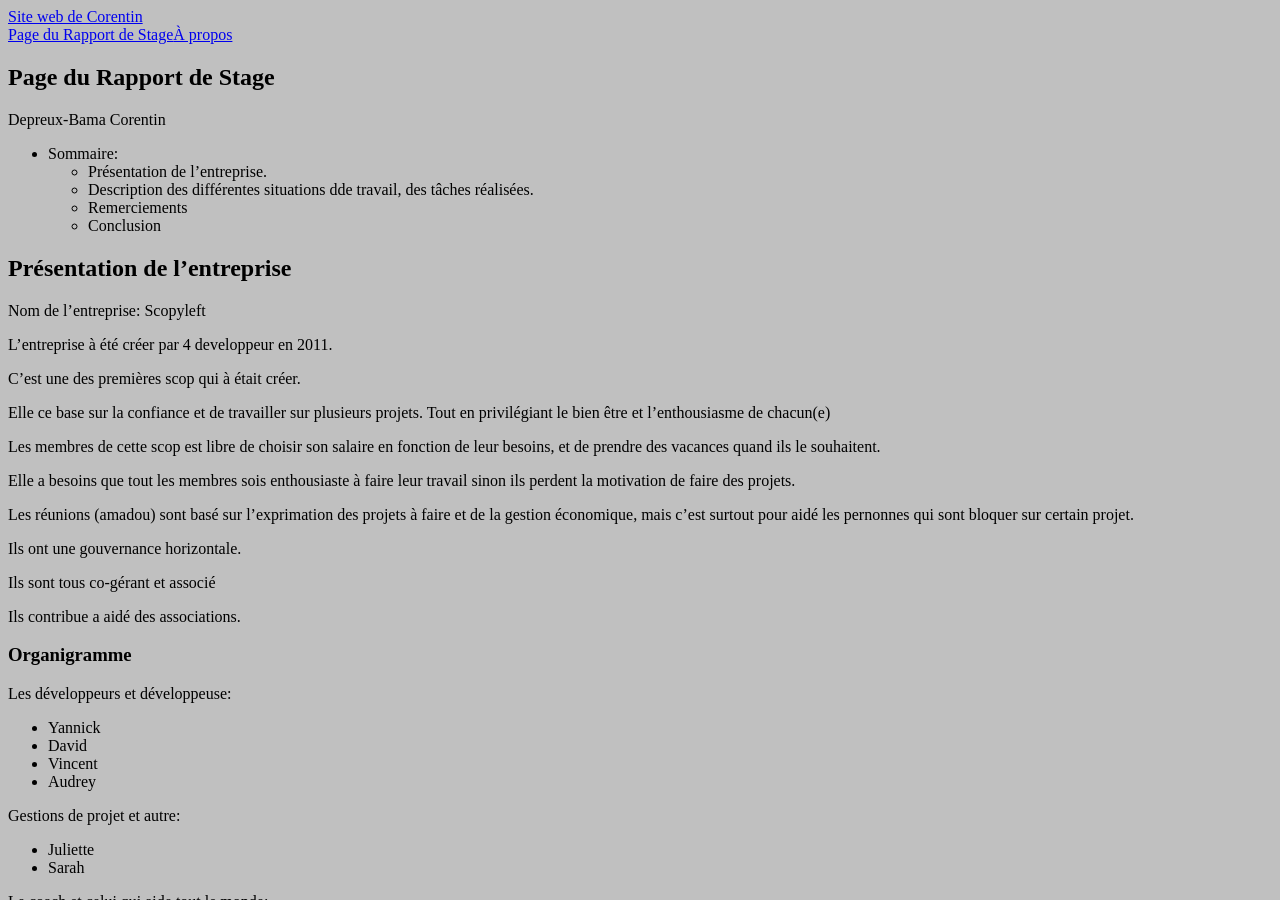
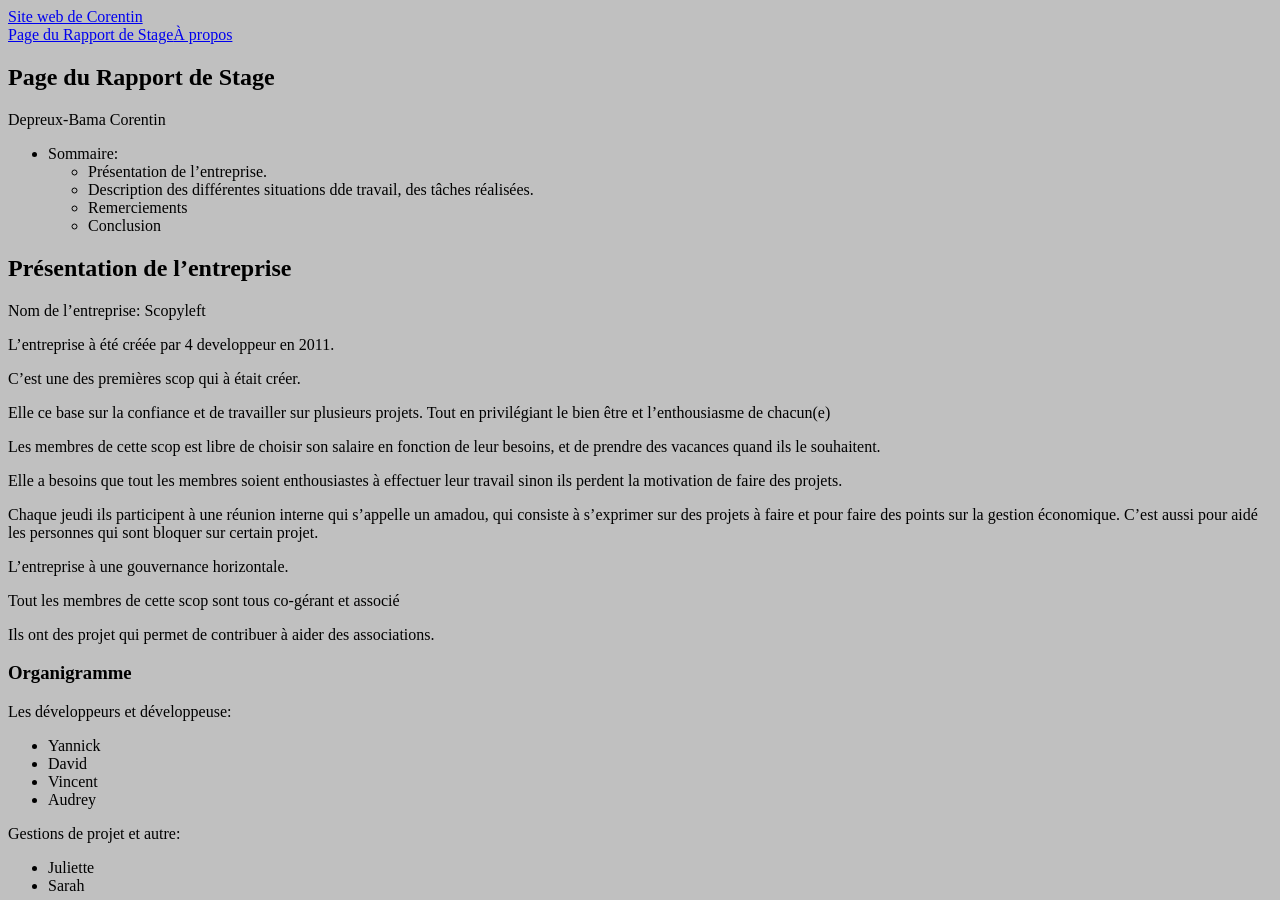
Before and after one commit to Corentin69008/Corentin69008.github.io, a Jekyll site: the page built from Rappport de stage.md, in a window 1280 px wide and 900 px high. Built offline with Jekyll 4.4.1, drawn with Linux system fonts in a browser that asks for light colours.

Commit message:
modification du rapport de stage

```diff
--- a/Rappport de stage.md
+++ b/Rappport de stage.md
@@ -17,7 +17,7 @@ Depreux-Bama Corentin
 
 Nom de l'entreprise: Scopyleft
 
-L'entreprise à été créer par 4 developpeur en 2011.
+L'entreprise à été créée par 4 developpeur en 2011.
 
 C'est une des premières scop qui à était créer.
 
@@ -26,16 +26,17 @@ Tout en privilégiant le bien être et l'enthousiasme de chacun(e)
 
 Les membres de cette scop est libre de choisir son salaire en fonction de leur besoins, et de prendre des vacances quand ils le souhaitent.
 
-Elle a besoins que tout les membres sois enthousiaste à faire leur travail sinon ils perdent la motivation de faire des projets.
+Elle a besoins que tout les membres soient enthousiastes à effectuer leur travail sinon ils perdent la motivation de faire des projets.
 
-Les réunions (amadou) sont basé sur l'exprimation des projets à faire et de la gestion économique,
-mais c'est surtout pour aidé les pernonnes qui sont bloquer sur certain projet.
+Chaque jeudi ils participent à une réunion interne qui s'appelle un amadou,
+qui consiste à s'exprimer sur des projets à faire et pour faire des points sur la gestion économique.
+C'est aussi pour aidé les personnes qui sont bloquer sur certain projet.
 
-Ils ont une gouvernance horizontale.
+L'entreprise à une gouvernance horizontale.
 
-Ils sont tous co-gérant et associé
+Tout les membres de cette scop sont tous co-gérant et associé
 
-Ils contribue a aidé des associations.
+Ils ont des projet qui permet de contribuer à aider des associations.
 
 ### Organigramme
 
```
